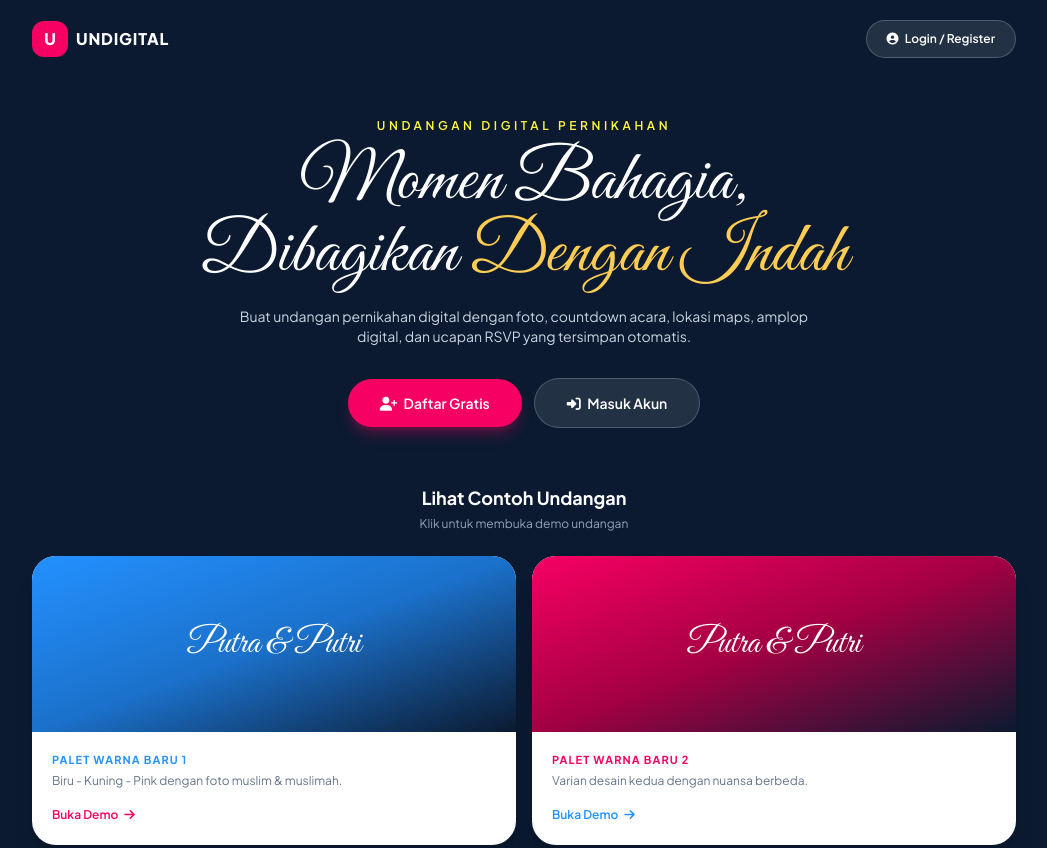
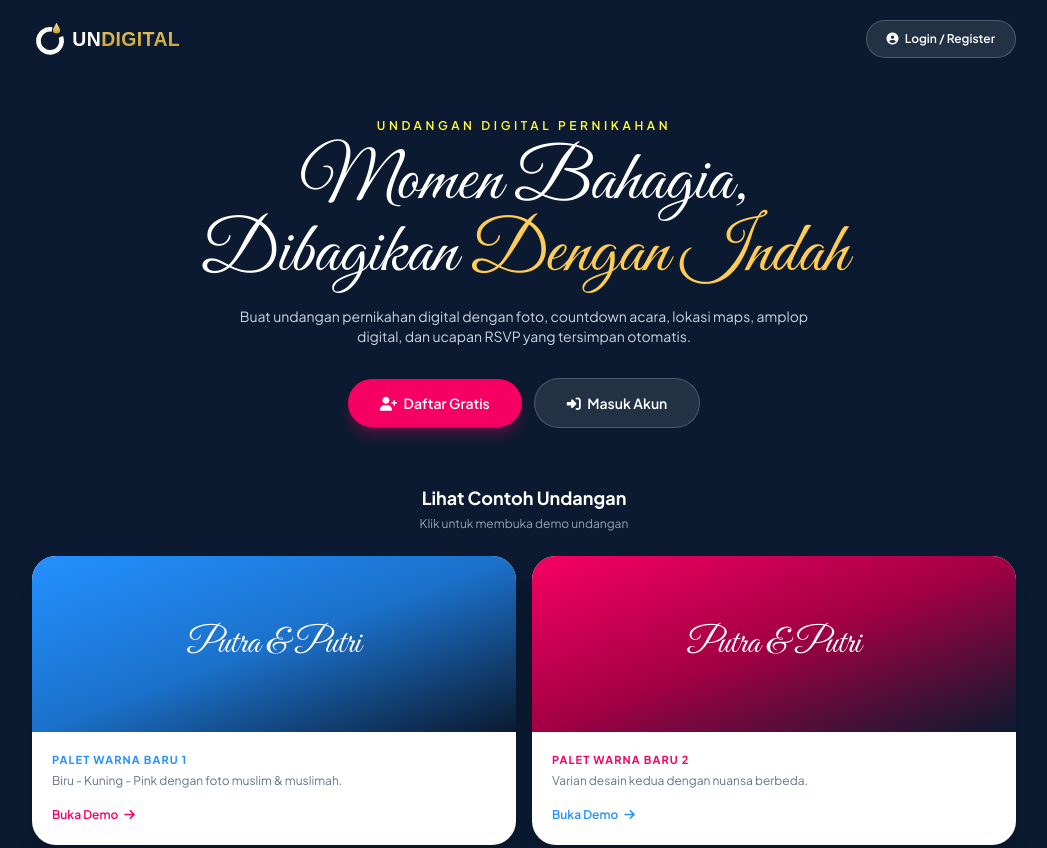
Before and after one commit to Nurmawati95/undangan-digital, a website: page landing.html in a window 1280 px wide. Shown: the top 848 px of the page, without its empty margins (116-1163 px from the left). Drawn offline with nearby package versions, Linux system fonts and the light colour scheme.

Commit message:
feat: logo

```diff
--- a/landing.html
+++ b/landing.html
@@ -4,6 +4,7 @@
 <meta charset="utf-8"/>
 <meta content="width=device-width, initial-scale=1.0" name="viewport"/>
 <title>UNDIGITAL - Buat Undangan Digital Cantik</title>
+<link href="favicon.svg" rel="icon" type="image/svg+xml"/>
 <script src="https://cdn.tailwindcss.com"></script>
 <link href="https://fonts.googleapis.com/css2?family=Great+Vibes&family=Plus+Jakarta+Sans:wght@400;500;600;700;800&display=swap" rel="stylesheet"/>
 <link href="https://cdnjs.cloudflare.com/ajax/libs/font-awesome/6.5.1/css/all.min.css" rel="stylesheet"/>
@@ -15,8 +16,7 @@ body { font-family: 'Plus Jakarta Sans', sans-serif; }
 <body class="bg-[#0b1a30] text-white min-h-screen">
 <nav class="max-w-5xl mx-auto flex items-center justify-between px-5 py-5">
 <div class="flex items-center gap-2">
-<span class="w-9 h-9 rounded-xl bg-[#F70063] flex items-center justify-center font-extrabold">U</span>
-<span class="font-extrabold tracking-wider">UNDIGITAL</span>
+<img alt="UNDIGITAL" class="h-9 w-auto" src="logo-undigital.svg"/>
 </div>
 <a href="/login.html" class="text-xs font-semibold bg-white/10 hover:bg-[#F70063] border border-white/20 px-5 py-2.5 rounded-full transition">
 <i class="fa-solid fa-circle-user mr-1"></i> Login / Register
```
Also changed, not shown: favicon.svg (added), logo-undigital.svg (added).
